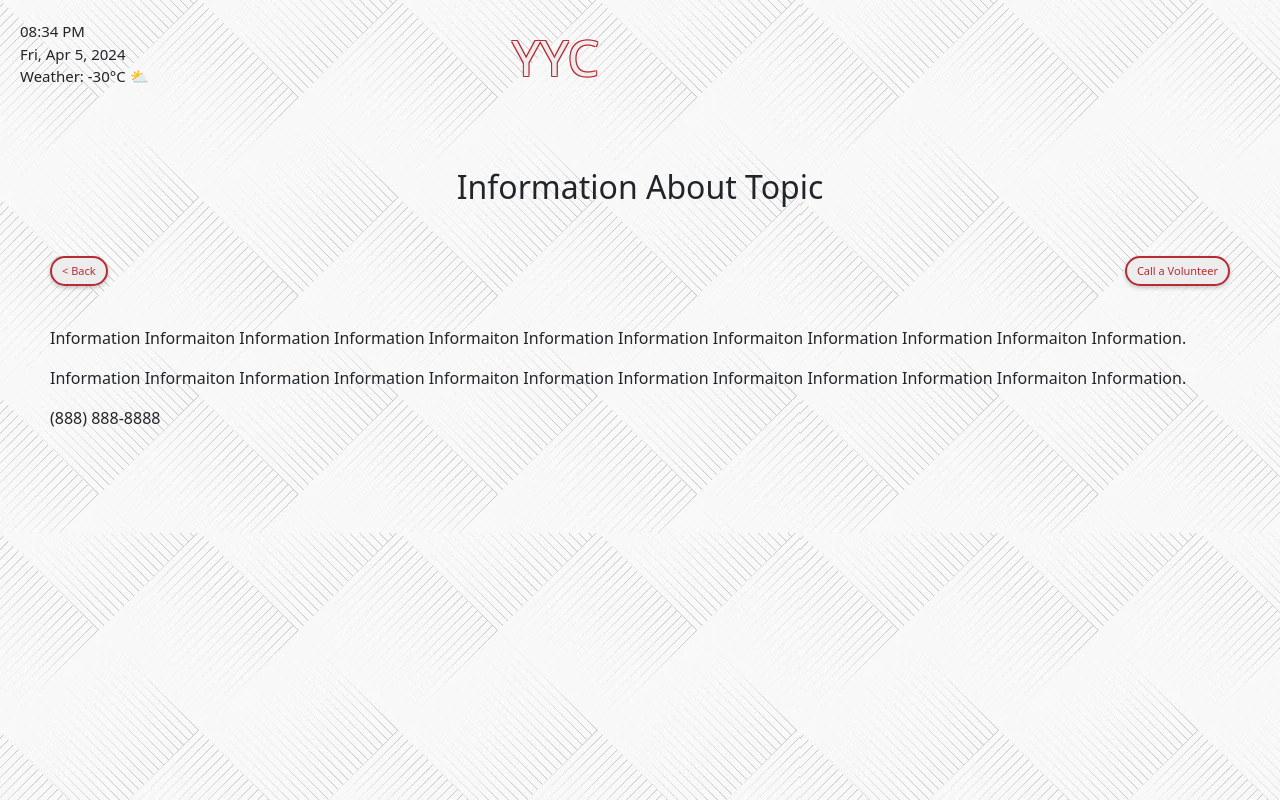
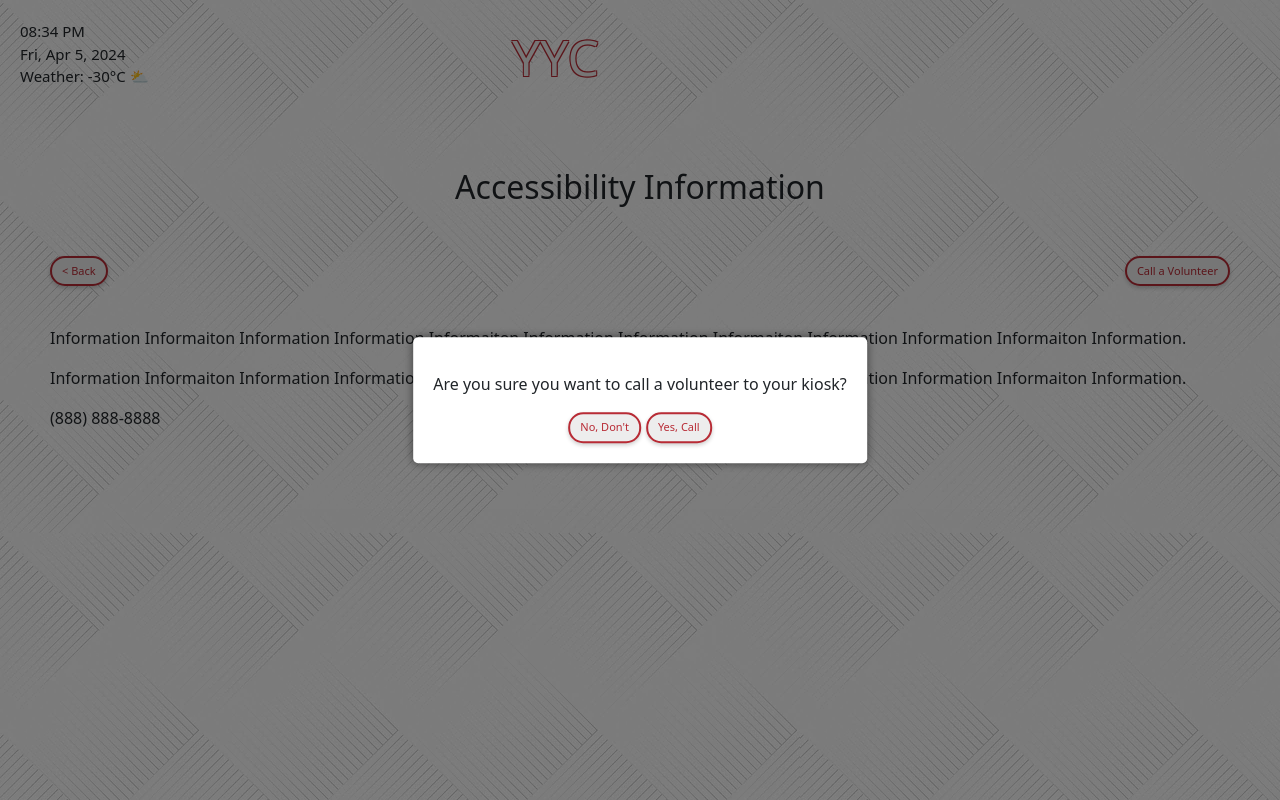
Before and after one commit to Andrew-Musa/Public_Information_Kiosk, a React (Create React App) app in the folder public_information_kiosk/: page /accessibility-information in a window 1280 px wide. Both pictures are taken after a click on the button "Call a Volunteer". Built offline with nearby package versions, Linux system fonts and the light colour scheme.

Commit message:
Small changes
Small changes

```diff
--- a/public_information_kiosk/package.json
+++ b/public_information_kiosk/package.json
@@ -18,7 +18,7 @@
     "react-icons": "^5.0.1",
     "react-router-dom": "^6.22.2",
     "react-scripts": "^5.0.1",
-    "react-simple-keyboard": "^3.7.105",
+    "react-simple-keyboard": "^3.7.107",
     "web-vitals": "^2.1.4"
   },
   "scripts": {
--- a/public_information_kiosk/src/pages/accessibilityInformation.jsx
+++ b/public_information_kiosk/src/pages/accessibilityInformation.jsx
@@ -1,20 +1,51 @@
-import React from 'react';
+import React, { useContext, useState, showPopup } from 'react';
+import { Context } from '../context';
 import './styles.css';
+import { Link } from 'react-router-dom';
 
 export default function AccessibilityInformation() {
 
-    const handleClick = () => {
-        window.location.href = "/";
-    }
+    const [accessibleMode, _] = useContext(Context);
+
+    const [showPopup, setShowPopup] = useState(false);
+    const [showPopupText, setShowPopupText] = useState(false);
+
+    const handleYesCall = () => {
+        setShowPopupText(true);
+    };
+
+    const handleClickVolunteer = () => {
+        setShowPopup(true);
+    };
+
+    const handleClosePopup = () => {
+        setShowPopup(false);
+        setShowPopupText(false);
+    };
 
     return (
+
         <div>
-            <h2 style={{ textAlign: 'center', marginTop: '70px' }}>Information About Topic</h2>
+            {accessibleMode && <div style={{ height: "100px" }}></div>}
+            <h2 style={{ textAlign: 'center', marginTop: '70px' }}>Accessibility Information</h2>
 
             <div style={{ display: 'flex', justifyContent: 'space-between', margin: '50px 50px 0' }}>
-                <button onClick={handleClick} className="backButton">{'< Back'}</button>
-                <button className="volunteerButton">Call a Volunteer</button>
+                <Link to="/information-type" className="backButton" style={{ textDecoration: 'none' }}>{'< Back'}</Link>
+                <button className="volunteerButton" onClick={handleClickVolunteer}>Call a Volunteer</button>
             </div>
+            {showPopup && (
+                <>
+                    <div style={{ position: 'fixed', top: 0, left: 0, width: '100%', height: '100%', backgroundColor: 'rgba(0, 0, 0, 0.5)', zIndex: '9998' }} onClick={handleClosePopup}></div>
+                    <div style={{ position: 'fixed', top: '50%', left: '50%', transform: 'translate(-50%, -50%)', background: 'white', padding: '20px', borderRadius: '5px', boxShadow: '0 0 10px rgba(0, 0, 0, 0.5)', zIndex: '9999' }}>
+                        {showPopupText && <button style={{ position: 'absolute', top: '10px', right: '10px', background: 'none', border: 'none', cursor: 'pointer', color: '#B82B35' }} onClick={handleClosePopup}>X</button>}
+                        <p style={{ marginTop: '15px' }}>{!showPopupText ? "Are you sure you want to call a volunteer to your kiosk?" : "A white-hat volunteer is on their way to assist you. The volunteer will be there in approximately 2 minutes."}</p>
+                        <div className='d-flex justify-content-center'>
+                            {!showPopupText && <button className='backButton' style={{marginRight: 5}} onClick={handleClosePopup}>No, Don't</button>}
+                            {!showPopupText && <button className='backButton' onClick={handleYesCall}>Yes, Call</button>}
+                        </div>
+                    </div>
+                </>
+            )}
 
             <p style={{ marginTop: '40px', marginLeft: '50px' }}>Information Informaiton Information Information Informaiton Information Information Informaiton Information Information Informaiton Information.</p>
             <p style={{ marginLeft: '50px' }}>Information Informaiton Information Information Informaiton Information Information Informaiton Information Information Informaiton Information.</p>
--- a/public_information_kiosk/src/pages/informationType.jsx
+++ b/public_information_kiosk/src/pages/informationType.jsx
@@ -31,8 +31,8 @@ export default function InformationType() {
 
     return (
         <div>
-            {accessibleMode && <div style={{ height: "101px" }}></div>}
-            <h3 style={{ textAlign: 'center', marginTop: '70px', marginBottom: '0' }}>Select Type of Information</h3>
+            {accessibleMode && <div style={{ height: "102px" }}></div>}
+            <h3 style={{ textAlign: 'center', marginTop: '70px', marginBottom: '52px' }}>Select Type of Information</h3>
 
             <div style={{ display: 'flex', justifyContent: 'space-between', margin: '50px 50px 0' }}>
                 <Link to="/" className="backButton" style={{ textDecoration: 'none' }}>{'< Back'}</Link>
@@ -70,7 +70,7 @@ export default function InformationType() {
                         </div>
                         <div style={{ display: 'flex', flexDirection: 'column', alignItems: 'center' }}>
                             <div><h1 style={{ fontSize: '10px', marginTop: '15px', fontWeight: 'bold' }}>Accessiblity Information</h1></div>
-                            <Link to={"/public-information"} className="infoButton3" style={{ width: '100px', height: '150px' }}></Link>
+                            <Link to={"/accessibility-information"} className="infoButton3" style={{ width: '100px', height: '150px' }}></Link>
                         </div>
                     </div> :
                     <div className='d-flex'>
```
Also changed, not shown: public_information_kiosk/src/App.js (+5 -5 lines), 1 other file (tests, documents, lock files or other folders).
